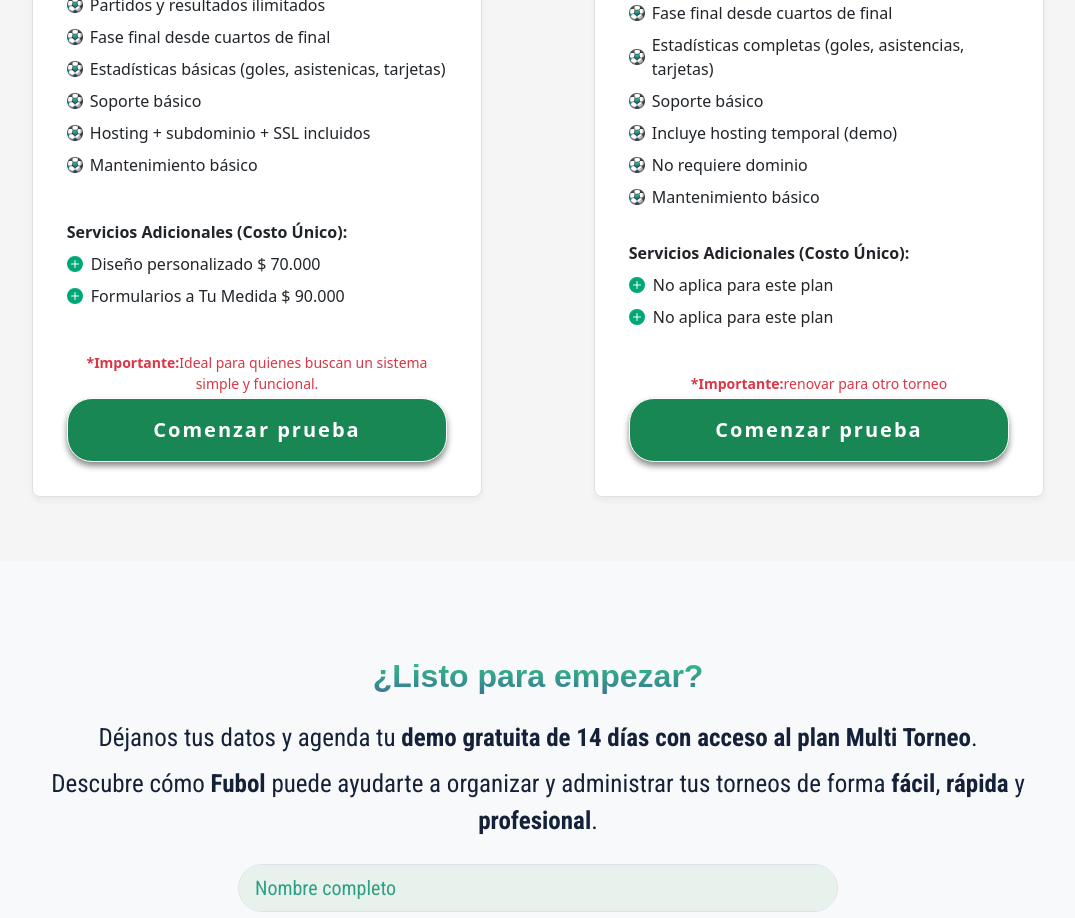
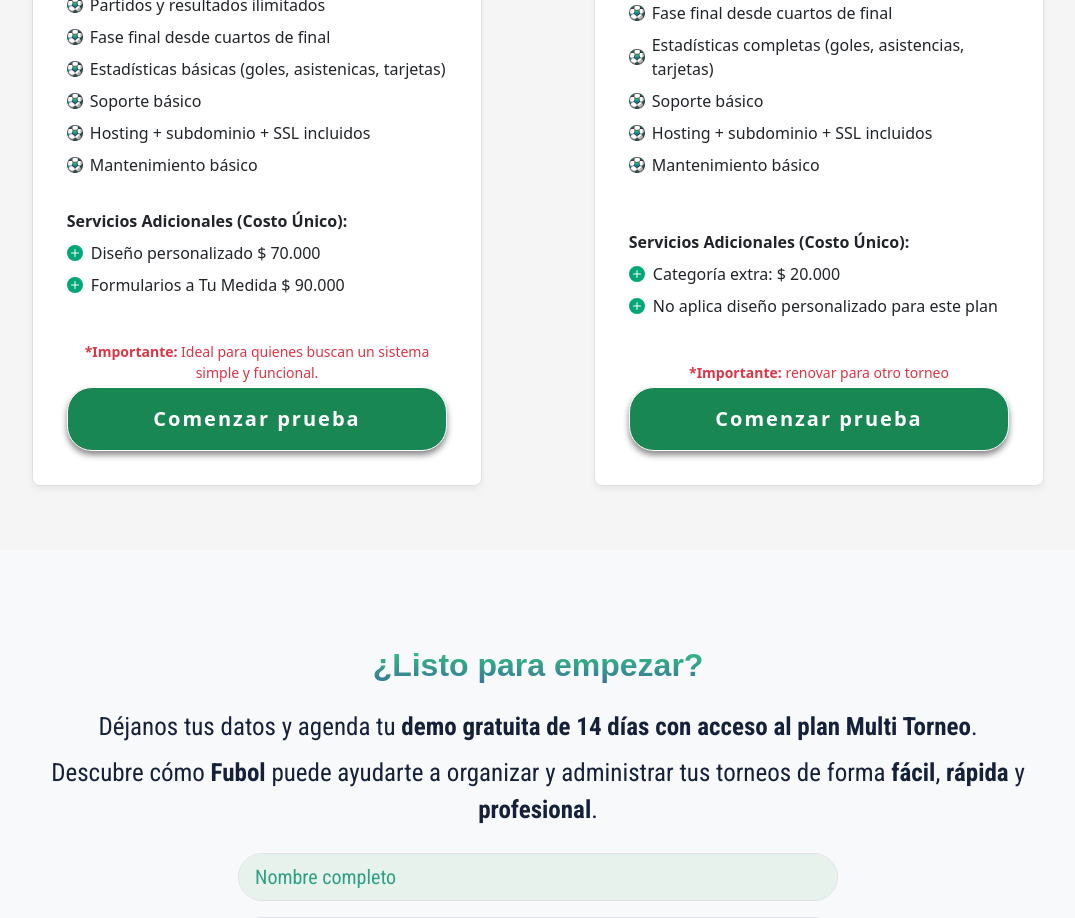
Before and after one commit to nestor2312/landing, a React (Vite) app: page / in a window 1280 px wide. Shown: the part 3060-3978 px from the top of the page, without its empty margins (102-1177 px from the left). Built offline with nearby package versions, Linux system fonts and the light colour scheme; a web font is replaced by a local one.

Commit message:
plan relampago

```diff
--- a/src/App.jsx
+++ b/src/App.jsx
@@ -179,8 +179,7 @@ const pricingPlans = [
     "Fase final desde cuartos de final",
     "Estadísticas completas (goles, asistencias, tarjetas)",
     "Soporte básico",
-    "Incluye hosting temporal (demo)",
-    "No requiere dominio",
+    "Hosting + subdominio + SSL incluidos",
     "Mantenimiento básico"
   ],
  additionalServices: {},
@@ -750,10 +749,10 @@ useEffect(() => {
                             >
                               <path d="M16 8A8 8 0 1 1 0 8a8 8 0 0 1 16 0M8.5 4.5a.5.5 0 0 0-1 0v3h-3a.5.5 0 0 0 0 1h3v3a.5.5 0 0 0 1 0v-3h3a.5.5 0 0 0 0-1h-3z" />
                             </svg>
-                            {plan.additionalServices.design ?? "No aplica"}{" "}
+                            {plan.additionalServices.design ?? "Categoría extra: $ 20.000"}{" "}
       {plan.prices[selectedCurrency].design
         ? formatPrice(plan.prices[selectedCurrency].design, selectedCurrency)
-        : "para este plan"}
+        : " "}
                           </li>
                           <li className="pricing-list-item">
                             <svg
@@ -766,7 +765,7 @@ useEffect(() => {
                             >
                               <path d="M16 8A8 8 0 1 1 0 8a8 8 0 0 1 16 0M8.5 4.5a.5.5 0 0 0-1 0v3h-3a.5.5 0 0 0 0 1h3v3a.5.5 0 0 0 1 0v-3h3a.5.5 0 0 0 0-1h-3z" />
                             </svg>
-                            {plan.additionalServices.forms ?? "No aplica"} {" "}
+                            {plan.additionalServices.forms ?? "No aplica diseño personalizado"} {" "}
       {plan.prices[selectedCurrency].forms
         ? formatPrice(plan.prices[selectedCurrency].forms, selectedCurrency)
         : "para este plan"}
@@ -775,7 +774,7 @@ useEffect(() => {
                       </div>
                       {plan.note && (
                         <p className="text-danger small mt-1 mb-1">
-                          <strong>*Importante:</strong>
+                          <strong>*Importante: </strong>
                           {plan.note}
                         </p>
                       )}
```
